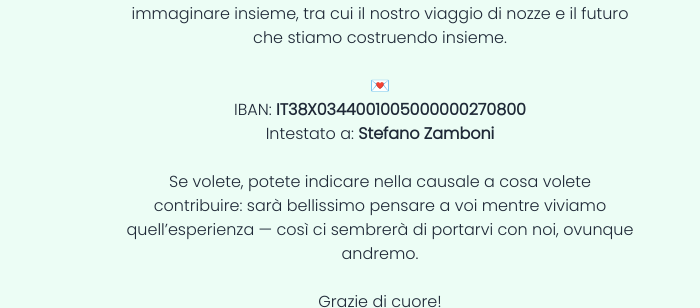
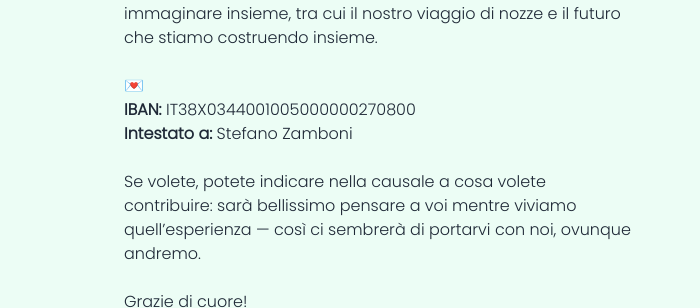
Before and after one commit to SteZamboni/wedding-site, a plain HTML site: page index.html in a window 1280 px wide. Shown: the part 2010-2318 px from the top of the page, 580-1280 px from the left. Drawn offline with nearby package versions, Linux system fonts and the light colour scheme.

Commit message:
small fix

```diff
--- a/index.html
+++ b/index.html
@@ -90,7 +90,7 @@
         .text-container {
             width: 40vw;
             margin-right: auto;
-            text-align: center;
+            text-align: left;
             display: flex;
             flex-direction: column;
             justify-content: center;
@@ -213,8 +213,8 @@
                 tra cui il nostro viaggio di nozze e il futuro che stiamo costruendo insieme.
                 <br><br>
                 💌<br>
-                IBAN: <b>IT38X0344001005000000270800</b><br>
-                Intestato a: <b>Stefano Zamboni</b>
+                <strong>IBAN:</strong> IT38X0344001005000000270800<br>
+                <strong>Intestato a:</strong> Stefano Zamboni
                 <br><br>
                 Se volete, potete indicare nella causale a cosa volete contribuire: sarà bellissimo pensare a voi mentre viviamo
                 quell’esperienza — così ci sembrerà di portarvi con noi, ovunque andremo.
```
